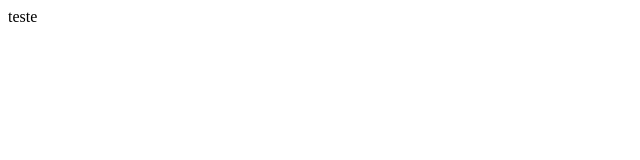
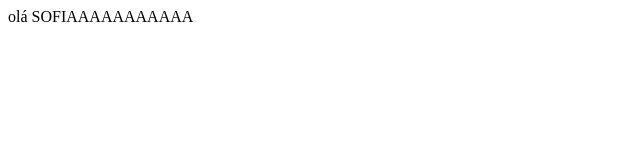
Before and after one commit to danielprimata/primeiro-codigo-html, a plain HTML site: page pagina.html in a window 1280 px wide. Shown: the whole page, without its empty margins (0-640 px from the left). Drawn offline with Linux system fonts and the light colour scheme.

Commit message:
Update pagina.html

```diff
--- a/pagina.html
+++ b/pagina.html
@@ -7,7 +7,7 @@
 </head>
 <body>
 
-teste
+olá SOFIAAAAAAAAAAA
 
 </body>
 </html>
```
